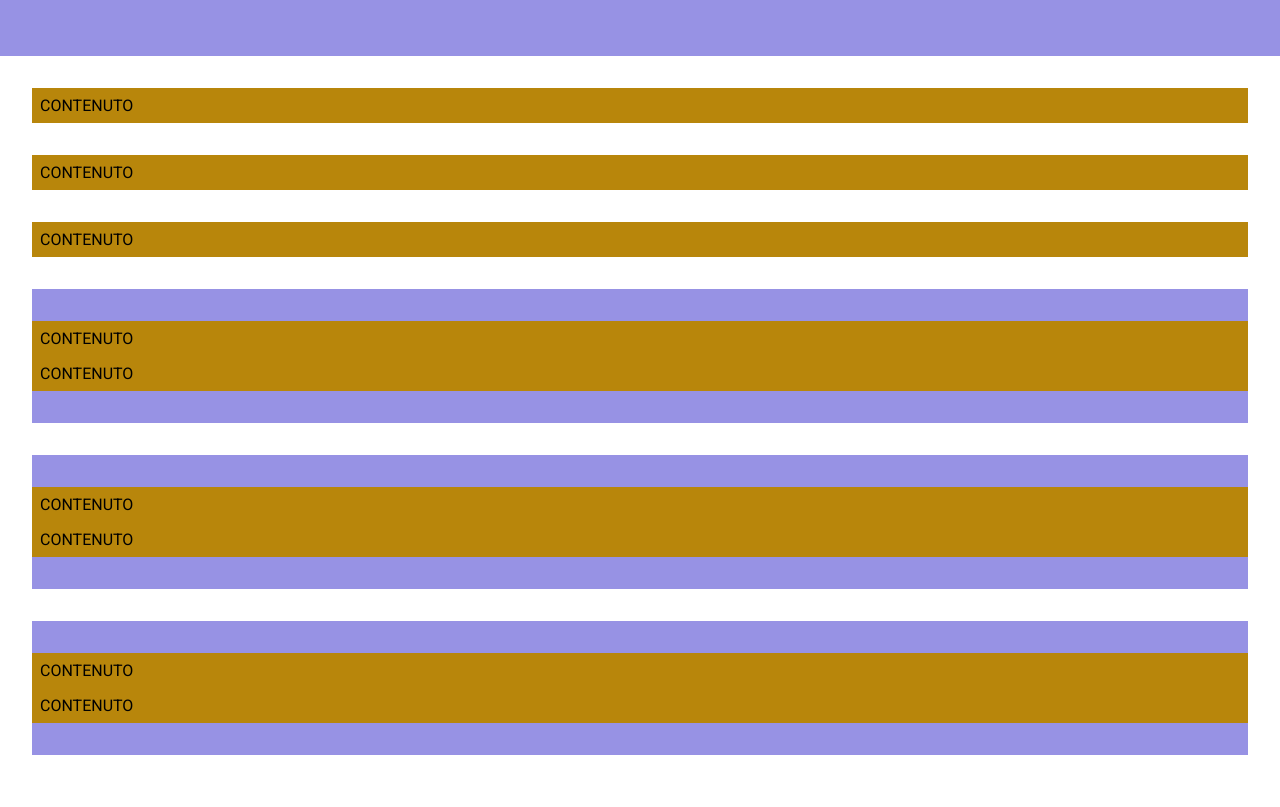
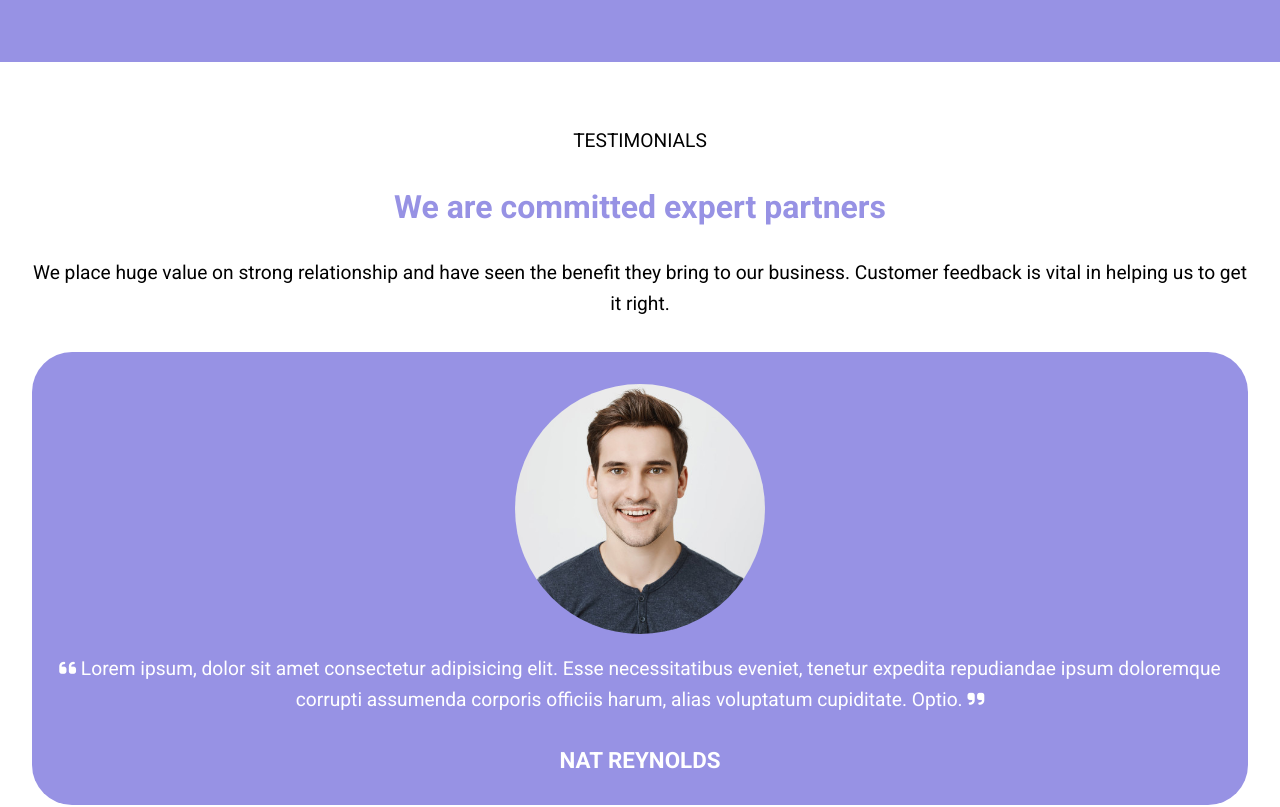
Before and after one commit to DilettaPelloni/htmlcss-responsive-layout, a plain HTML site: page index.html in a window 1280 px wide. Shown: the part 4024-4831 px from the top of the page. Drawn offline with Linux system fonts and the light colour scheme.

Commit message:
fayya sezione testimonials

```diff
--- a/css/general.css
+++ b/css/general.css
@@ -42,7 +42,7 @@ img {
 }
 
 h2 {
-    font-size: 1.7em;
+    font-size: 2em;
 }
 
 h3 {
--- a/css/style.css
+++ b/css/style.css
@@ -108,12 +108,46 @@ header .container {
 /* TESTIMONIALS */
 #testimonials .container > * {
     margin-bottom: var(--main-space);
+    text-align: center;
+}
+
+#testimonials h2 {
+    color: var(--secondary-color);
+}
+
+#testimonials p {
+    margin-top: var(--main-space);
+    font-size: 1.2em;
 }
 
 #testimonials .card {
+    padding: var(--main-space) var(--half-space);
     background-color: var(--secondary-color);
-    padding: var(--main-space) 0;
+    color: white;
+    border-radius: 40px;
+    text-align: center;
 }
+
+#testimonials .card .img-box {
+    width: 100%;
+}
+
+#testimonials .card img {
+    width: 250px;
+    height: 250px;
+    border-radius: 50%;
+    object-fit: cover;
+}
+
+#testimonials .card p {
+    margin-top: var(--half-space);
+}
+
+#testimonials .card h3 {
+    margin-top: var(--main-space);
+    text-transform:uppercase;
+}
+
 
 /* BENEFITS */
 #benefits .card,
--- a/index.html
+++ b/index.html
@@ -166,45 +166,54 @@
 
                 <div class="container">
 
-                    <div class="box-debug">
-                        CONTENUTO
-                    </div>
+                    <p>TESTIMONIALS</p>
 
-                    <div class="box-debug">
-                        CONTENUTO
-                    </div>
+                    <h2>We are committed expert partners</h2>
 
-                    <div class="box-debug">
-                        CONTENUTO
-                    </div>
+                    <p>We place huge value on strong relationship and have seen the benefit they bring to our business. Customer feedback is vital in helping us to get it right.</p>
 
                     <div class="card">
-                        <div class="box-debug">
-                            CONTENUTO
+                        <div class="img-box">
+                            <img src="img/testimonial1.jpg" alt="testimonial 1">
                         </div>
 
-                        <div class="box-debug">
-                            CONTENUTO
+                        <div class="text-box">
+                            <p>
+                                <i class="fa-solid fa-quote-left"></i>
+                                Lorem ipsum, dolor sit amet consectetur adipisicing elit. Esse necessitatibus eveniet, tenetur expedita repudiandae ipsum doloremque corrupti assumenda corporis officiis harum, alias voluptatum cupiditate. Optio.
+                                <i class="fa-solid fa-quote-right"></i>
+                            </p>
+                            <h3>nat reynolds</h3>
                         </div>
                     </div><!-- CHIUSURA CARD -->
 
                     <div class="card">
-                        <div class="box-debug">
-                            CONTENUTO
+                        <div class="img-box">
+                            <img src="img/testimonial2.jpg" alt="testimonial 2">
                         </div>
 
-                        <div class="box-debug">
-                            CONTENUTO
+                        <div class="text-box">
+                            <p>
+                                <i class="fa-solid fa-quote-left"></i>
+                                Lorem ipsum, dolor sit amet consectetur adipisicing elit. Esse necessitatibus eveniet, tenetur expedita repudiandae ipsum doloremque corrupti assumenda corporis officiis harum, alias voluptatum cupiditate. Optio.
+                                <i class="fa-solid fa-quote-right"></i>
+                            </p>
+                            <h3>celia almeda</h3>
                         </div>
                     </div><!-- CHIUSURA CARD -->
 
                     <div class="card">
-                        <div class="box-debug">
-                            CONTENUTO
+                        <div class="img-box">
+                            <img src="img/testimonial3.jpg" alt="testimonial 3">
                         </div>
 
-                        <div class="box-debug">
-                            CONTENUTO
+                        <div class="text-box">
+                            <p>
+                                <i class="fa-solid fa-quote-left"></i>
+                                Lorem ipsum, dolor sit amet consectetur adipisicing elit. Esse necessitatibus eveniet, tenetur expedita repudiandae ipsum doloremque corrupti assumenda corporis officiis harum, alias voluptatum cupiditate. Optio.
+                                <i class="fa-solid fa-quote-right"></i>
+                            </p>
+                            <h3>bob roberts</h3>
                         </div>
                     </div><!-- CHIUSURA CARD -->
 
```
